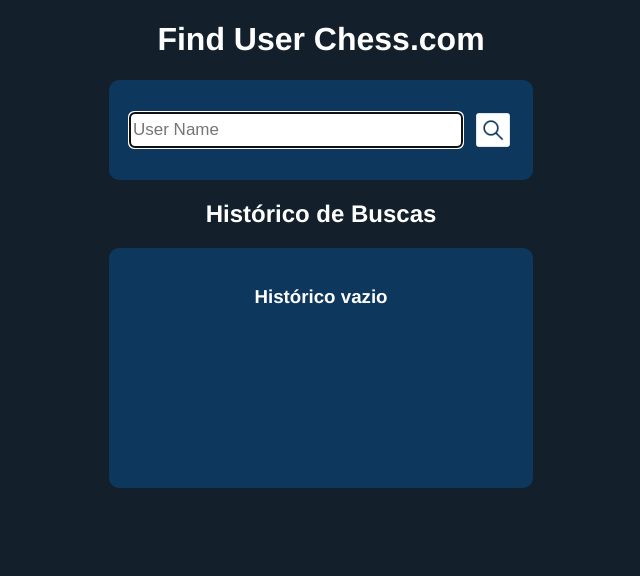
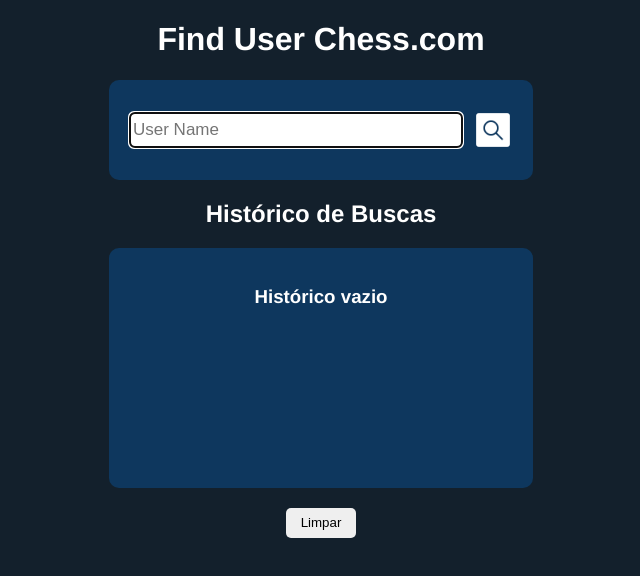
Before and after one commit to Joao-Darwin/ProjetoUserChess.com, a React (Vite) app: page / in a window 1280 px wide. Shown: the top 576 px of the page, without its empty margins (319-959 px from the left). Built offline with nearby package versions, Linux system fonts and the light colour scheme.

Commit message:
feat: Implementar função para limpar histórico

```diff
--- a/src/components/searchHistory/SearchHistory.css
+++ b/src/components/searchHistory/SearchHistory.css
@@ -13,6 +13,20 @@
     cursor: pointer;
 }
 
+.buttonClearHistory {
+    margin-top: 20px;
+    width: 70px;
+    height: 30px;
+    cursor: pointer;
+    border: none;
+    border-radius: 5px;
+}
+
+.buttonClearHistory:hover {
+    border-right: 2px solid black;
+    border-bottom: 2px solid black;
+}
+
 @media (min-width: 768px) {
     .containerSearchHistory {
         width: 30%;
--- a/src/components/searchHistory/SearchHistory.jsx
+++ b/src/components/searchHistory/SearchHistory.jsx
@@ -23,6 +23,11 @@ const SearchHistory = () => {
     return [];
   }
 
+  const clearHistoryUserNames = () => {
+    setHistoryUserNames([]);
+    localStorage.setItem('UserNames', JSON.stringify([]));
+  }
+
   const handleSubmit = (userName) => {
     navigate(`/users/${userName}`);
   }
@@ -39,6 +44,7 @@ const SearchHistory = () => {
           <h3>Histórico vazio</h3>
         )}
       </div>
+      <button className='buttonClearHistory' onClick={clearHistoryUserNames}>Limpar</button>
     </>
   )
 }
```
